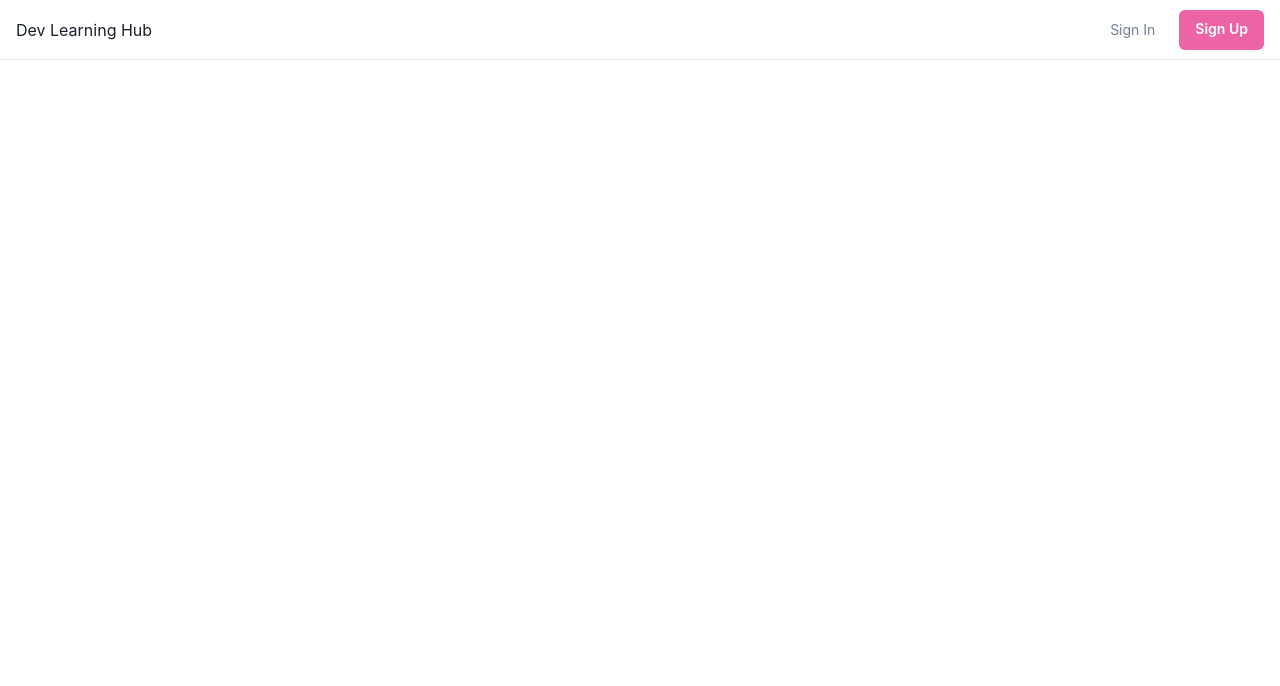
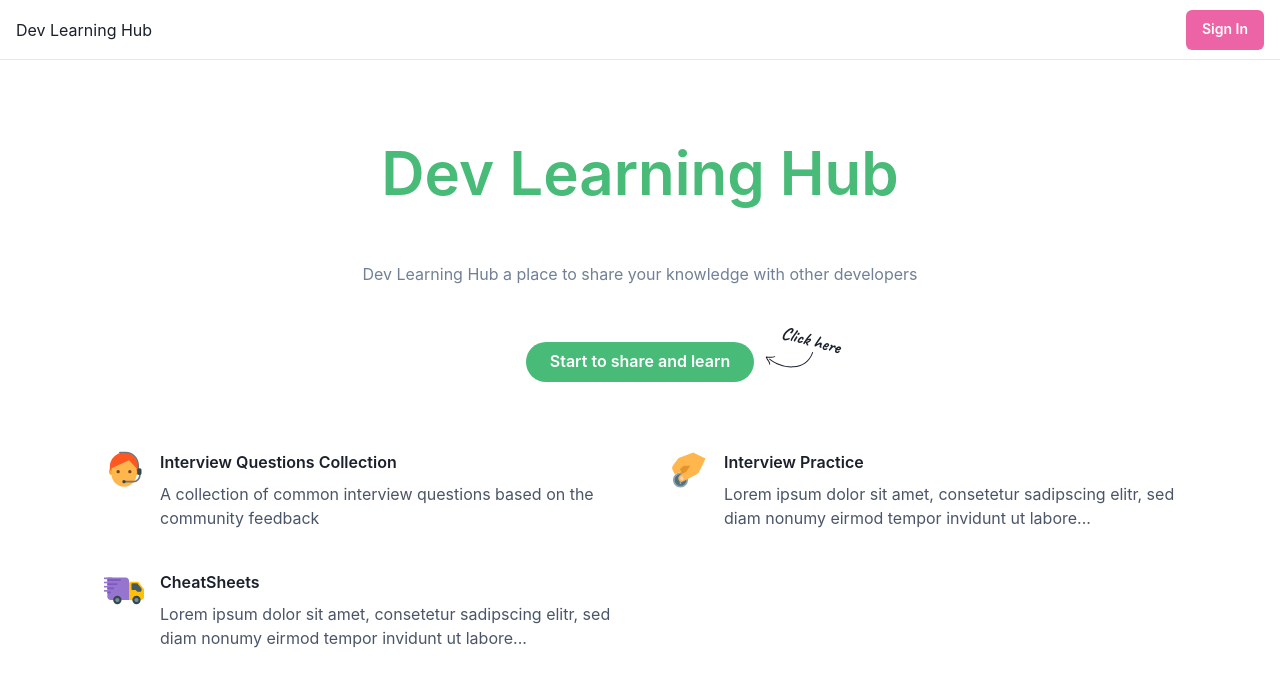
Before and after one commit to brayanarrieta/dev-learning-hub, a Next.js app: page / in a window 1280 px wide. Shown: the top 686 px of the page. Built offline with nearby package versions, Linux system fonts and the light colour scheme.

Commit message:
Add more components to the landing page

```diff
--- a/components/Navbar/Navbar.tsx
+++ b/components/Navbar/Navbar.tsx
@@ -69,26 +69,17 @@ const Navbar = () => {
           spacing={6}
         >
           <Button
-            as="a"
-            fontSize="sm"
-            fontWeight={400}
-            variant="link"
-            href={SIGN_IN_URL}
-          >
-            Sign In
-          </Button>
-          <Button
-            display={{ base: 'none', md: 'inline-flex' }}
             fontSize="sm"
             fontWeight={600}
             color="white"
             bg="pink.400"
-            href="#"
+            as="a"
+            href={SIGN_IN_URL}
             _hover={{
               bg: 'pink.300',
             }}
           >
-            Sign Up
+            Sign In
           </Button>
         </Stack>
       </Flex>
--- /dev/null
+++ b/custom-components/FeaturesGrid/Feature.tsx
@@ -0,0 +1,27 @@
+import { ReactElement } from 'react';
+import {
+  Box,
+  Text,
+  HStack,
+  VStack,
+} from '@chakra-ui/react';
+
+interface FeatureProps {
+  title: string;
+  text: string;
+  icon: ReactElement;
+}
+
+const Feature = ({ title, text, icon }: FeatureProps) => (
+  <HStack align="top">
+    <Box px={2}>
+      {icon}
+    </Box>
+    <VStack align="start">
+      <Text fontWeight={600}>{title}</Text>
+      <Text color="gray.600">{text}</Text>
+    </VStack>
+  </HStack>
+);
+
+export default Feature;
--- /dev/null
+++ b/custom-components/FeaturesGrid/index.tsx
@@ -0,0 +1,30 @@
+import React from 'react';
+import {
+  Box, SimpleGrid, Icon,
+} from '@chakra-ui/react';
+import { FcAssistant, FcDonate, FcInTransit } from 'react-icons/fc';
+import Feature from './Feature';
+
+const FeaturesGrid = () => (
+  <Box py={4} px={{ base: 4, md: 24 }}>
+    <SimpleGrid columns={{ base: 1, md: 2 }} spacing={10}>
+      <Feature
+        icon={<Icon as={FcAssistant} w={10} h={10} />}
+        title="Interview Questions Collection"
+        text="A collection of common interview questions based on the community feedback"
+      />
+      <Feature
+        icon={<Icon as={FcDonate} w={10} h={10} />}
+        title="Interview Practice"
+        text="Lorem ipsum dolor sit amet, consetetur sadipscing elitr, sed diam nonumy eirmod tempor invidunt ut labore..."
+      />
+      <Feature
+        icon={<Icon as={FcInTransit} w={10} h={10} />}
+        title="CheatSheets"
+        text="Lorem ipsum dolor sit amet, consetetur sadipscing elitr, sed diam nonumy eirmod tempor invidunt ut labore..."
+      />
+    </SimpleGrid>
+  </Box>
+);
+
+export default FeaturesGrid;
--- /dev/null
+++ b/custom-components/HeroLandingPage.tsx
@@ -0,0 +1,102 @@
+import Head from 'next/head';
+import {
+  Box,
+  Heading,
+  Container,
+  Text,
+  Button,
+  Stack,
+  Icon,
+  useColorModeValue,
+  createIcon,
+} from '@chakra-ui/react';
+import { SIGN_IN_URL } from '../config';
+
+export default function HeroLandingPage() {
+  return (
+    <>
+      <Head>
+        <link
+          href="https://fonts.googleapis.com/css2?family=Caveat:wght@700&display=swap"
+          rel="stylesheet"
+        />
+      </Head>
+
+      <Container maxW="3xl">
+        <Stack
+          as={Box}
+          textAlign="center"
+          spacing={{ base: 8, md: 14 }}
+          paddingTop={20}
+          paddingBottom={10}
+        >
+          <Heading
+            fontWeight={600}
+            fontSize={{ base: '2xl', sm: '4xl', md: '6xl' }}
+            lineHeight="110%"
+            color="green.400"
+          >
+            Dev Learning Hub
+          </Heading>
+          <Text color="gray.500">
+            Dev Learning Hub a place to share your knowledge with other developers
+          </Text>
+          <Stack
+            direction="column"
+            spacing={3}
+            align="center"
+            alignSelf="center"
+            position="relative"
+          >
+            <Button
+              colorScheme="green"
+              bg="green.400"
+              rounded="full"
+              px={6}
+              _hover={{
+                bg: 'green.500',
+              }}
+              as="a"
+              href={SIGN_IN_URL}
+            >
+              Start to share and learn
+            </Button>
+            <Box display={{ base: 'none', md: 'block'}}>
+              <Icon
+                as={Arrow}
+                color={useColorModeValue('gray.800', 'gray.300')}
+                w={71}
+                position="absolute"
+                right={-71}
+                top="10px"
+              />
+              <Text
+                fontSize="lg"
+                fontFamily="Caveat"
+                position="absolute"
+                right="-87px"
+                top="-15px"
+                transform="rotate(15deg)"
+              >
+                Click here
+              </Text>
+            </Box>
+          </Stack>
+        </Stack>
+      </Container>
+    </>
+  );
+}
+
+const Arrow = createIcon({
+  displayName: 'Arrow',
+  viewBox: '0 0 72 24',
+  path: (
+    <path
+      fillRule="evenodd"
+      clipRule="evenodd"
+      d="M0.600904 7.08166C0.764293 6.8879 1.01492 6.79004 1.26654 6.82177C2.83216 7.01918 5.20326 7.24581 7.54543 7.23964C9.92491 7.23338 12.1351 6.98464 13.4704 6.32142C13.84 6.13785 14.2885 6.28805 14.4722 6.65692C14.6559 7.02578 14.5052 7.47362 14.1356 7.6572C12.4625 8.48822 9.94063 8.72541 7.54852 8.7317C5.67514 8.73663 3.79547 8.5985 2.29921 8.44247C2.80955 9.59638 3.50943 10.6396 4.24665 11.7384C4.39435 11.9585 4.54354 12.1809 4.69301 12.4068C5.79543 14.0733 6.88128 15.8995 7.1179 18.2636C7.15893 18.6735 6.85928 19.0393 6.4486 19.0805C6.03792 19.1217 5.67174 18.8227 5.6307 18.4128C5.43271 16.4346 4.52957 14.868 3.4457 13.2296C3.3058 13.0181 3.16221 12.8046 3.01684 12.5885C2.05899 11.1646 1.02372 9.62564 0.457909 7.78069C0.383671 7.53862 0.437515 7.27541 0.600904 7.08166ZM5.52039 10.2248C5.77662 9.90161 6.24663 9.84687 6.57018 10.1025C16.4834 17.9344 29.9158 22.4064 42.0781 21.4773C54.1988 20.5514 65.0339 14.2748 69.9746 0.584299C70.1145 0.196597 70.5427 -0.0046455 70.931 0.134813C71.3193 0.274276 71.5206 0.70162 71.3807 1.08932C66.2105 15.4159 54.8056 22.0014 42.1913 22.965C29.6185 23.9254 15.8207 19.3142 5.64226 11.2727C5.31871 11.0171 5.26415 10.5479 5.52039 10.2248Z"
+      fill="currentColor"
+    />
+  ),
+});
--- a/pages/index.tsx
+++ b/pages/index.tsx
@@ -1,8 +1,14 @@
 import React from 'react';
 import Navbar from '../components/Navbar/Navbar';
+import FeaturesGrid from '../custom-components/FeaturesGrid';
+import HeroLandingPage from '../custom-components/HeroLandingPage';
 
 const Index = () => (
-  <Navbar />
+  <>
+    <Navbar />
+    <HeroLandingPage />
+    <FeaturesGrid />
+  </>
 );
 
 export default Index;
```
